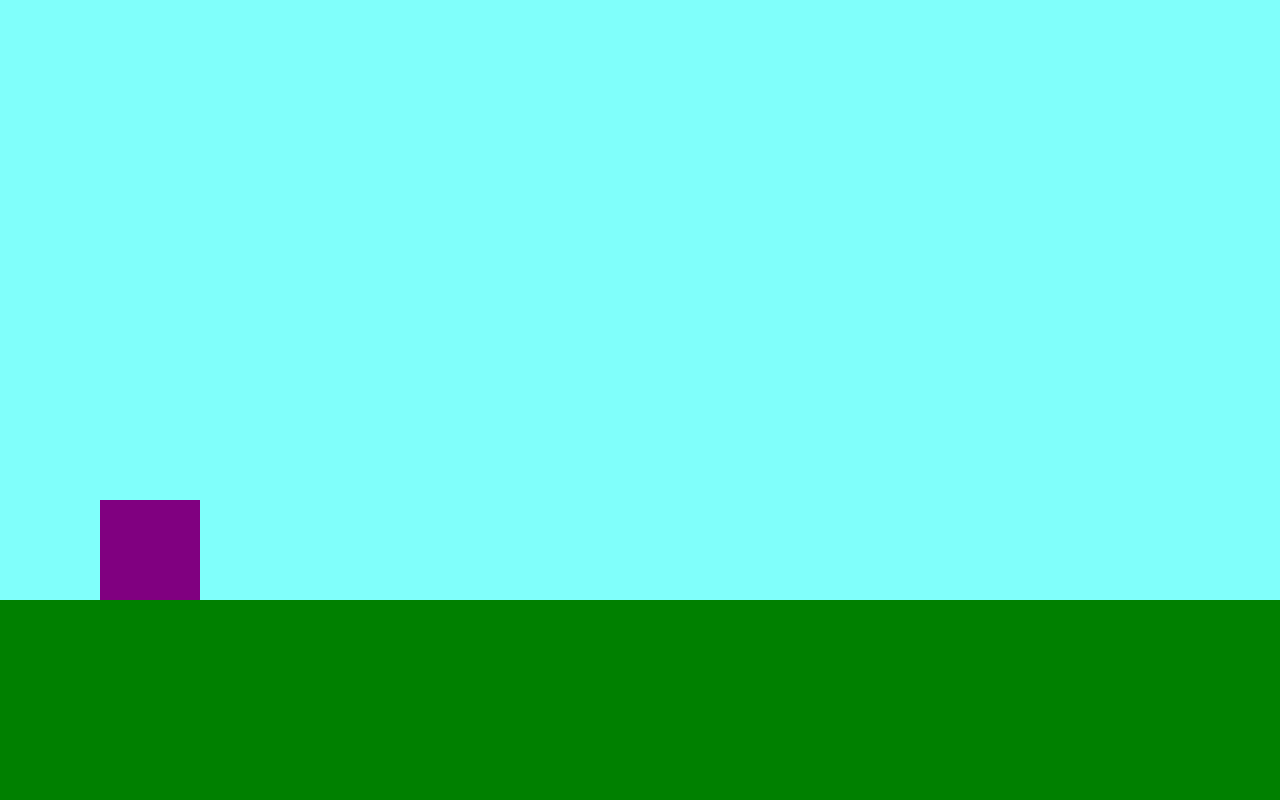
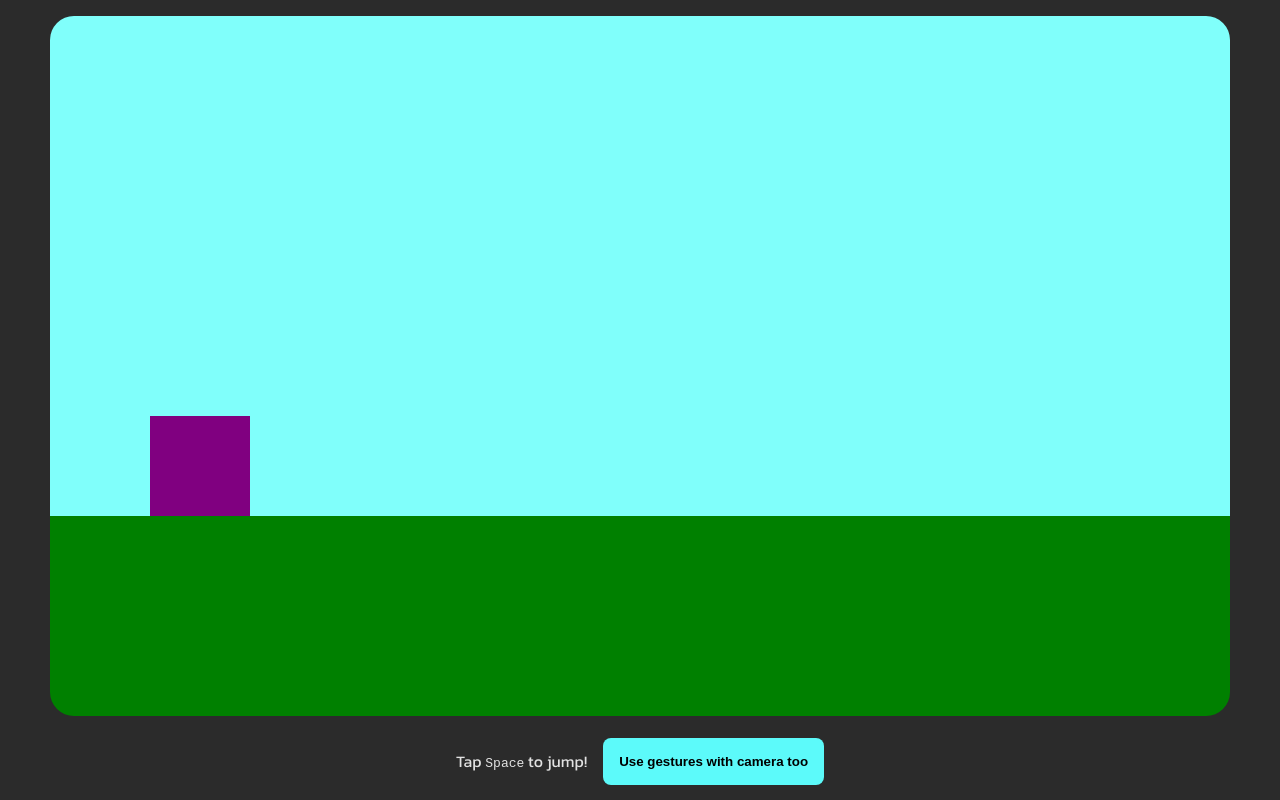
Before and after one commit to Shoonkey/hand-dash, a website built with Vite: page index.html in a window 1280 px wide. Built offline with nearby package versions, Linux system fonts and the light colour scheme.

Commit message:
feat: added some text and camera

```diff
--- a/index.html
+++ b/index.html
@@ -3,11 +3,28 @@
   <head>
     <meta charset="UTF-8" />
     <link rel="stylesheet" type="text/css" href="/global.css" />
+    <link rel="preconnect" href="https://fonts.googleapis.com" />
+    <link rel="preconnect" href="https://fonts.gstatic.com" crossorigin />
+    <link
+      href="https://fonts.googleapis.com/css2?family=Kanit:wght@400;700&family=Press+Start+2P&display=swap"
+      rel="stylesheet"
+    />
     <meta name="viewport" content="width=device-width, initial-scale=1.0" />
     <title>Hand Dash</title>
   </head>
   <body>
-    <main id="app"></main>
+    <main id="app">
+      <div id="canvas-container">
+        <video id="camera-video" tabindex="-1"></video>
+      </div>
+      <div id="help-text">
+        <p id="how-to-play">Tap <kbd>Space</kbd> to jump!</p>
+        <p id="camera-not-supported">
+          Camera is not supported. You can still play with the keyboard!
+        </p>
+        <button id="change-controls-btn">Use gestures with camera too</button>
+      </div>
+    </main>
     <script type="module" src="/src/main.ts"></script>
   </body>
 </html>
--- a/public/global.css
+++ b/public/global.css
@@ -1,13 +1,9 @@
 * {
   margin: 0;
   padding: 0;
+  box-sizing: border-box;
 }
 
 html, body {
   width: 100%;
 }
-
-#app {
-  display: flex;
-  min-height: 100vh;
-}
--- /dev/null
+++ b/src/game/sketch.ts
@@ -0,0 +1,75 @@
+import P5 from "p5";
+
+import Ground from "./Ground";
+import Player from "./Player";
+import Obstacle from "./Obstacle";
+import { GROUND_HEIGHT, PLAYER_SIZE } from "./constants";
+
+const sketch = (p5: P5) => {
+  let player: Player;
+  let ground: Ground;
+  let obstacles: Obstacle[];
+
+  p5.setup = () => {
+    const canvas = p5.createCanvas(p5.windowWidth - 100, p5.windowHeight - 100);
+    canvas.parent("#canvas-container");
+
+    ground = new Ground(p5, { height: GROUND_HEIGHT });
+    player = new Player(p5, {
+      initialX: 100,
+      initialY: p5.windowHeight - GROUND_HEIGHT - PLAYER_SIZE * 2.5,
+      size: PLAYER_SIZE,
+    });
+    obstacles = [
+      new Obstacle(p5, {
+        spikeWidth: PLAYER_SIZE * 0.5,
+        spikeHeight: PLAYER_SIZE * 0.7,
+        amountOfSpikes: 3,
+      }),
+    ];
+  };
+
+  p5.windowResized = () => {
+    p5.resizeCanvas(p5.windowWidth - 200, p5.windowHeight - 100);
+  };
+
+  p5.draw = () => {
+    p5.background("#80FFFB");
+
+    ground.draw();
+
+    player.update();
+    player.draw();
+
+    for (let i = obstacles.length - 1; i >= 0; i--) {
+      obstacles[i].update();
+      obstacles[i].draw();
+
+      if (obstacles[i].collidesWith(player)) {
+        p5.textAlign(p5.CENTER);
+        p5.textSize(32);
+        p5.text("Obstacle colliding with player!", p5.width / 2, 50);
+      }
+
+      if (obstacles[i].isOffscreen()) obstacles.splice(i, 1);
+    }
+
+    // TODO: figure out how to spawn randomly
+    // this spawns one obstacle every second
+    // if (p5.frameCount % 60 === 0) {
+    //   obstacles.push(
+    //     new Obstacle(p5, {
+    //       spikeWidth: PLAYER_SIZE * 0.5,
+    //       spikeHeight: PLAYER_SIZE * 0.7,
+    //       amountOfSpikes: 3,
+    //     })
+    //   );
+    // }
+  };
+
+  p5.keyPressed = (event: KeyboardEvent) => {
+    if (event.key === " ") player.jump();
+  };
+};
+
+export default sketch;
--- /dev/null
+++ b/src/main.css
@@ -0,0 +1,46 @@
+#app {
+  display: flex;
+  flex-direction: column;
+  justify-content: center;
+  font-family: "Kanit", sans-serif;
+  align-items: center;
+  background: #2b2b2b;
+  min-height: 100vh;
+  gap: 1rem;
+}
+
+#help-text {
+  display: flex;
+  align-items: center;
+  gap: 1rem;
+  color: #e2e2e2;
+}
+
+#help-text button {
+  border: none;
+  border-radius: 8px;
+  padding: 1rem;
+  background: #5cfafa;
+  font-weight: bold;
+  cursor: pointer;
+}
+
+#help-text button:hover {
+  background: #38fcfc;
+}
+
+#canvas-container {
+  position: relative;
+}
+
+#canvas-container canvas {
+  border-radius: 24px;
+}
+
+#camera-video {
+  transform: scaleX(-1);
+  position: absolute;
+  top: 16px;
+  right: 16px;
+  border-radius: 16px;
+}
--- a/src/main.ts
+++ b/src/main.ts
@@ -1,75 +1,9 @@
 import P5 from "p5";
 
-import Ground from "./game/Ground";
-import Player from "./game/Player";
-import Obstacle from "./game/Obstacle";
-import { GROUND_HEIGHT, PLAYER_SIZE } from "./game/constants";
+import sketch from "./game/sketch";
+import prepareDOM from "./meta/prepareDOM";
 
-const sketch = (p5: P5) => {
-  let player: Player;
-  let ground: Ground;
-  let obstacles: Obstacle[];
-
-  p5.setup = () => {
-    const canvas = p5.createCanvas(p5.windowWidth, p5.windowHeight);
-    canvas.parent("#app");
-
-    ground = new Ground(p5, { height: GROUND_HEIGHT });
-    player = new Player(p5, {
-      initialX: 100,
-      initialY: p5.windowHeight - GROUND_HEIGHT - PLAYER_SIZE * 2.5,
-      size: PLAYER_SIZE,
-    });
-    obstacles = [
-      new Obstacle(p5, {
-        spikeWidth: PLAYER_SIZE * 0.5,
-        spikeHeight: PLAYER_SIZE * 0.7,
-        amountOfSpikes: 3,
-      }),
-    ];
-  };
-
-  p5.windowResized = () => {
-    p5.resizeCanvas(p5.windowWidth, p5.windowHeight);
-  };
-
-  p5.draw = () => {
-    p5.background("#80FFFB");
-
-    ground.draw();
-
-    player.update();
-    player.draw();
-
-    for (let i = obstacles.length - 1; i >= 0; i--) {
-      obstacles[i].update();
-      obstacles[i].draw();
-
-      if (obstacles[i].collidesWith(player)) {
-        p5.textAlign(p5.CENTER);
-        p5.textSize(32);
-        p5.text("Obstacle colliding with player!", p5.width / 2, 50);
-      }
-
-      if (obstacles[i].isOffscreen()) obstacles.splice(i, 1);
-    }
-
-    // TODO: figure out how to spawn randomly
-    // this spawns one obstacle every second
-    // if (p5.frameCount % 60 === 0) {
-    //   obstacles.push(
-    //     new Obstacle(p5, {
-    //       spikeWidth: PLAYER_SIZE * 0.5,
-    //       spikeHeight: PLAYER_SIZE * 0.7,
-    //       amountOfSpikes: 3,
-    //     })
-    //   );
-    // }
-  };
-
-  p5.keyPressed = (event: KeyboardEvent) => {
-    if (event.key === " ") player.jump();
-  };
-};
+import "./main.css";
 
 new P5(sketch);
+prepareDOM();
--- /dev/null
+++ b/src/meta/getCameraStream.ts
@@ -0,0 +1,15 @@
+async function getCameraStream() {
+  const stream = await navigator.mediaDevices.getUserMedia({
+    audio: false,
+    video: {
+      height: 200,
+      frameRate: {
+        ideal: 60,
+      },
+    },
+  });
+
+  return stream;
+}
+
+export default getCameraStream;
--- /dev/null
+++ b/src/meta/prepareDOM.ts
@@ -0,0 +1,63 @@
+import getCameraStream from "./getCameraStream";
+
+const elt = (id: string) => document.getElementById(id);
+
+let usingKeyboard = true;
+let videoStream: MediaStream | null = null;
+
+const cameraVideo = elt("camera-video")! as HTMLVideoElement;
+const changeControlsBtn = elt("change-controls-btn")! as HTMLButtonElement;
+const howToPlay = elt("how-to-play")! as HTMLParagraphElement;
+const cameraNotSupported = elt("camera-not-supported")! as HTMLParagraphElement;
+
+function prepareDOM() {
+  // If the camera API isn't available, don't show "use camera" button
+  if (!navigator.mediaDevices || !navigator.mediaDevices.getUserMedia) {
+    changeControlsBtn.style.display = "none";
+    cameraNotSupported.style.display = "block";
+  } else cameraNotSupported.style.display = "none";
+
+  window.onkeydown = (event: KeyboardEvent) => {
+    if (event.key === " ") event.preventDefault();
+  };
+
+  changeControlsBtn.onclick = () => {
+    changeControlsBtn.innerText = "Loading...";
+
+    if (usingKeyboard)
+      getCameraStream()
+        .then((stream) => {
+          videoStream = stream;
+          cameraVideo.style.display = "block";
+          cameraVideo.srcObject = stream;
+          cameraVideo.play();
+
+          changeControlsBtn.innerText = "Use only keyboard";
+          howToPlay.innerText = "Open your hand to jump";
+
+          usingKeyboard = false;
+        })
+        .catch((err) => {
+          changeControlsBtn.style.display = "none";
+          cameraNotSupported.style.display = "block";
+          console.warn(err);
+        });
+    else if (videoStream) {
+      videoStream.getTracks().forEach((track) => track.stop());
+      videoStream = null;
+
+      cameraVideo.style.display = "none";
+      howToPlay.innerHTML = "Tap <kbd>Space</kbd> to jump!";
+      changeControlsBtn.innerText = "Use gestures with camera too";
+
+      usingKeyboard = true;
+    }
+  };
+
+  // This simulates typing space
+  // ? I'm probably gonna use this simulation with the AI
+  // window.dispatchEvent(new KeyboardEvent("keydown", { key: " " }));
+  // window.dispatchEvent(new KeyboardEvent("keyup", { key: " " }));
+}
+
+export default prepareDOM;
```
